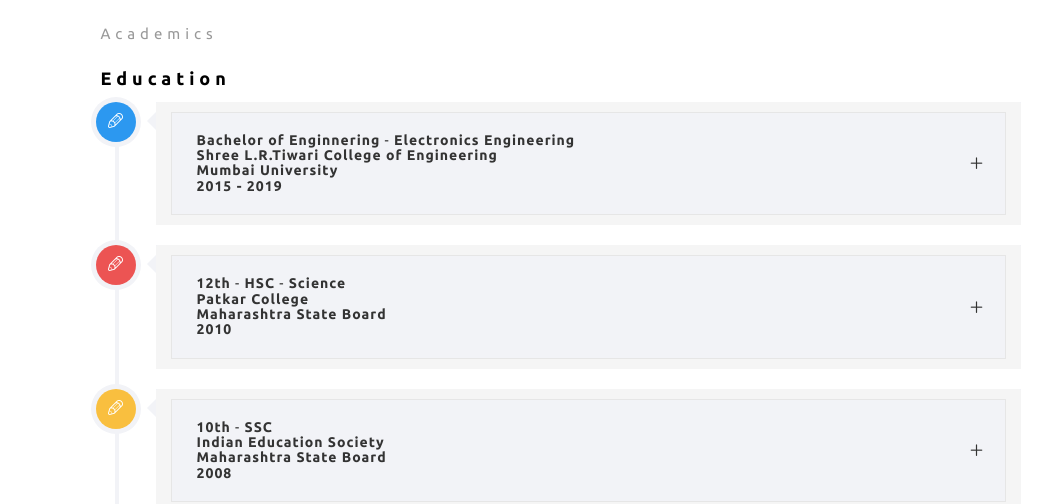
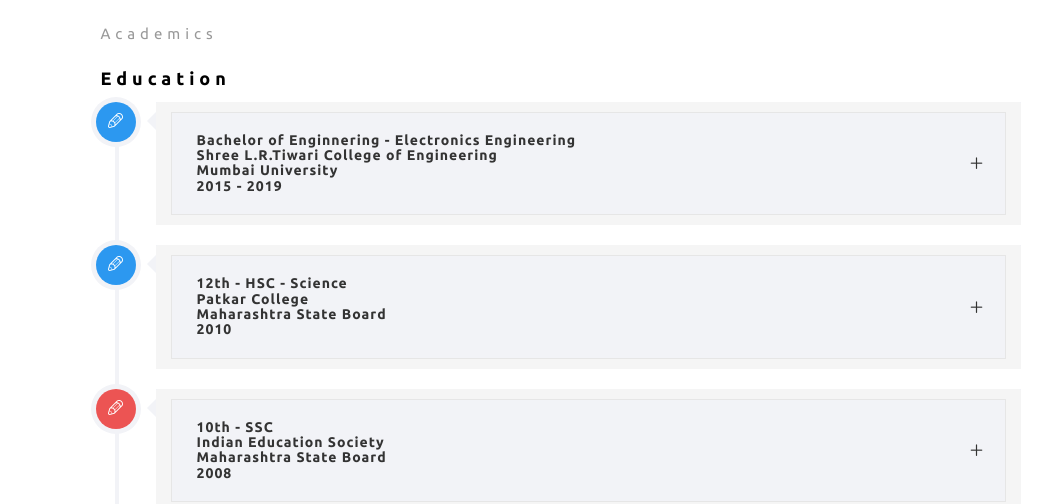
Before and after one commit to MaheshMore4321/maheshmore4321.github.io, a React (Create React App) app: page / in a window 1280 px wide. Shown: the part 1220-1724 px from the top of the page, without its empty margins (237-1280 px from the left). Built offline with nearby package versions, Linux system fonts and the light colour scheme; no server answers.

Commit message:
education done

```diff
--- a/public/portfolio_data.json
+++ b/public/portfolio_data.json
@@ -21,30 +21,24 @@
     },
     "education":[
         {
-            "id": "bbcb7e14-e5a7-4a45-8d7a-7d21495a288c",
-            "icon": "timeline-icon color-1",
-            "institute": "<b>Shree L.R.Tiwari College of Engineering</b>",
-            "std_branch": "<b>Bachelor of Enginnering</b>&nbsp;-&nbsp;<b>Electronics Engineering</b>",
-            "university": "<b>Mumbai University</b>",
-            "year": "<b>2015 - 2019</b>",
+            "institute": "Shree L.R.Tiwari College of Engineering",
+            "std_branch": "Bachelor of Enginnering</b>&nbsp;-&nbsp;<b>Electronics Engineering",
+            "university": "Mumbai University",
+            "year": "2015 - 2019",
             "desc": "Graduate with Distinction<br/>participate in various event as Aakash Tab dev &amps; E-yantra which organize by Bombay-IIT, also coordinate college fest- Ustav2k15 &amp; finally graduate bachelor of engineer with distinction"
         },
         {
-            "id": "6cdb3edb-9de1-4268-85ed-5bef083c02e5",
-            "icon": "timeline-icon color-2",
-            "institute": "<b>Patkar College</b>",
-            "std_branch": "<b>12th</b>&nbsp;-&nbsp;<b>HSC</b>&nbsp;-&nbsp;<b>Science</b>",
-            "university": "<b>Maharashtra State Board </b>",
-            "year": "<b>2010</b>",
+            "institute": "Patkar College",
+            "std_branch": "12th</b>&nbsp;-&nbsp;<b>HSC</b>&nbsp;-&nbsp;<b>Science",
+            "university": "Maharashtra State Board ",
+            "year": "2010",
             "desc": null
         },
         {
-            "id": "704bd038-e4bd-4d1b-a282-9fe8fa4dbe55",
-            "icon": "timeline-icon color-3",
-            "institute": "<b>Indian Education Society</b>",
-            "std_branch": "<b>10th</b>&nbsp;-&nbsp;<b>SSC</b>",
-            "university": "<b>Maharashtra State Board </b>",
-            "year": "<b>2008</b>",
+            "institute": "Indian Education Society",
+            "std_branch": "10th</b>&nbsp;-&nbsp;<b>SSC",
+            "university": "Maharashtra State Board ",
+            "year": "2008",
             "desc": null
         }
     ]
--- a/src/components/main/education/education.js
+++ b/src/components/main/education/education.js
@@ -37,10 +37,11 @@ class Education extends Component {
                 <div className="col-md-12">
                   <div className="timeline-centered">
                     {
-                      education_.map(education_inner =>
+                      education_.map((education_inner, index) =>
                         <EducationDetails
-                          key={education_inner.id}
+                          key={index}
                           data={education_inner}
+                          id={index}
                         />
                       )
                     }
--- a/src/components/main/education/education_details.js
+++ b/src/components/main/education/education_details.js
@@ -7,22 +7,22 @@ class EducationDetails extends Component {
       <>
         <article className="timeline-entry animate-box fadeInLeft animated" data-animate-effect="fadeInLeft">
           <div className="timeline-entry-inner">
-            <div className={this.props.data.icon}>
+            <div className={"timeline-icon color-"+this.props.id}>
               <i className="icon-pen2"></i>
             </div>
             <div className="timeline-label" style={{padding:'0px'}}>
               <div className="panel panel-default">
                 <div className="panel-heading" role="tab" id="headingOne" style={{border:'none'}}>
                   <h4 className="panel-title">
-                    <a data-toggle="collapse" data-parent="#accordion" href={"#"+this.props.data.id} aria-expanded="false" aria-controls="collapseOne" className="collapsed">
-                      <p style={{margin:'0'}}>{parse(this.props.data.std_branch)}</p>
-                      <p style={{margin:'0'}}>{parse(this.props.data.institute)}</p>
-                      <p style={{margin:'0'}}>{parse(this.props.data.university)}</p>
-                      <p style={{margin:'0'}}>{parse(this.props.data.year)}</p>
+                    <a data-toggle="collapse" data-parent="#accordion" href={"#"+this.props.id} aria-expanded="false" aria-controls="collapseOne" className="collapsed">
+                      <p style={{margin:'0'}}><b>{parse(this.props.data.std_branch)}</b></p>
+                      <p style={{margin:'0'}}><b>{parse(this.props.data.institute)}</b></p>
+                      <p style={{margin:'0'}}><b>{parse(this.props.data.university)}</b></p>
+                      <p style={{margin:'0'}}><b>{parse(this.props.data.year)}</b></p>
                     </a>
                   </h4>
                 </div>
-                <div id={this.props.data.id} className="panel-collapse collapse" role="tabpanel" aria-labelledby="headingOne" aria-expanded="false" style={{height:'0px'}}>
+                <div id={this.props.id} className="panel-collapse collapse" role="tabpanel" aria-labelledby="headingOne" aria-expanded="false" style={{height:'0px'}}>
                   {
                     this.props.data.desc &&
                     <div className="panel-body">
```
